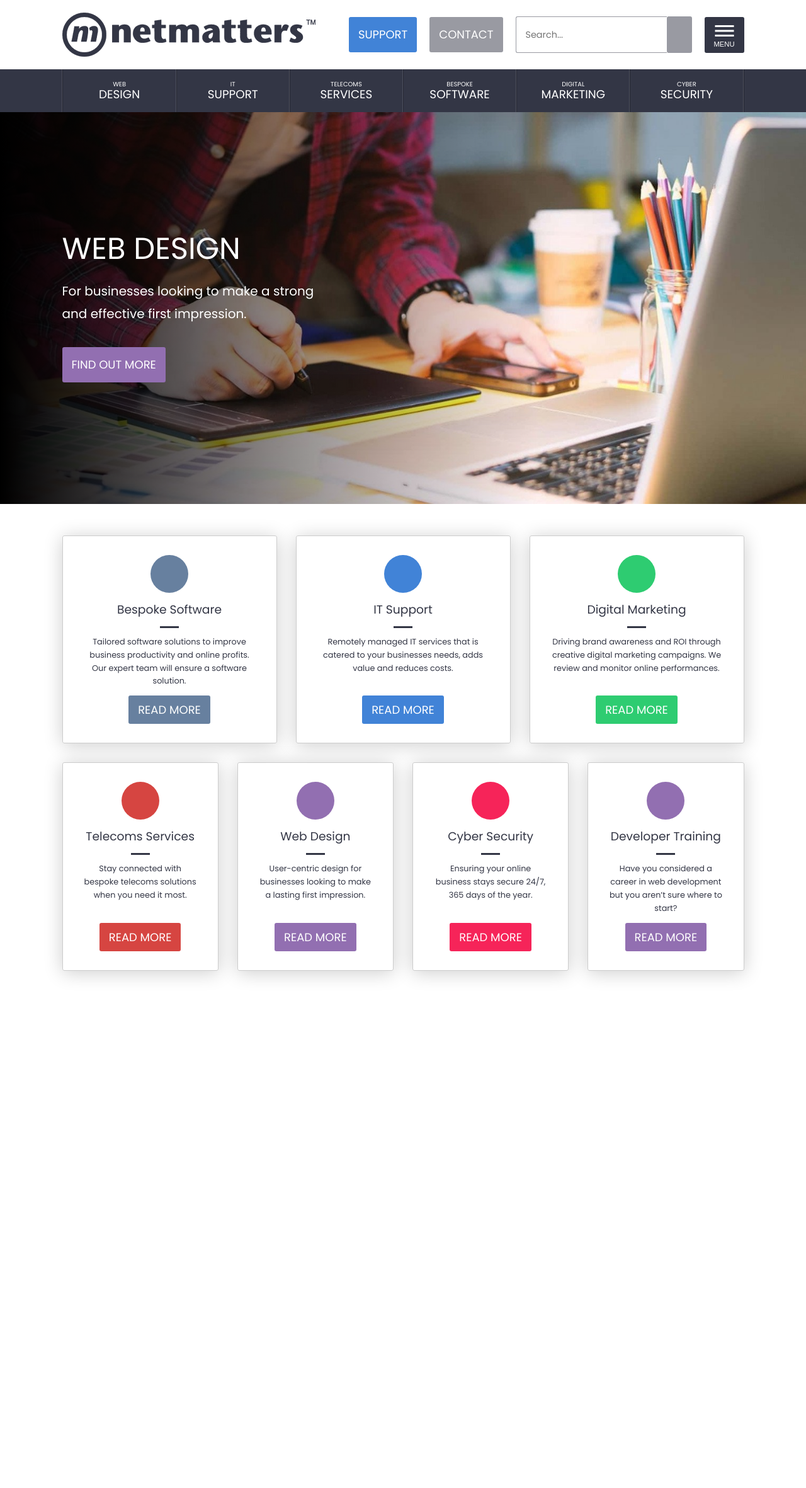
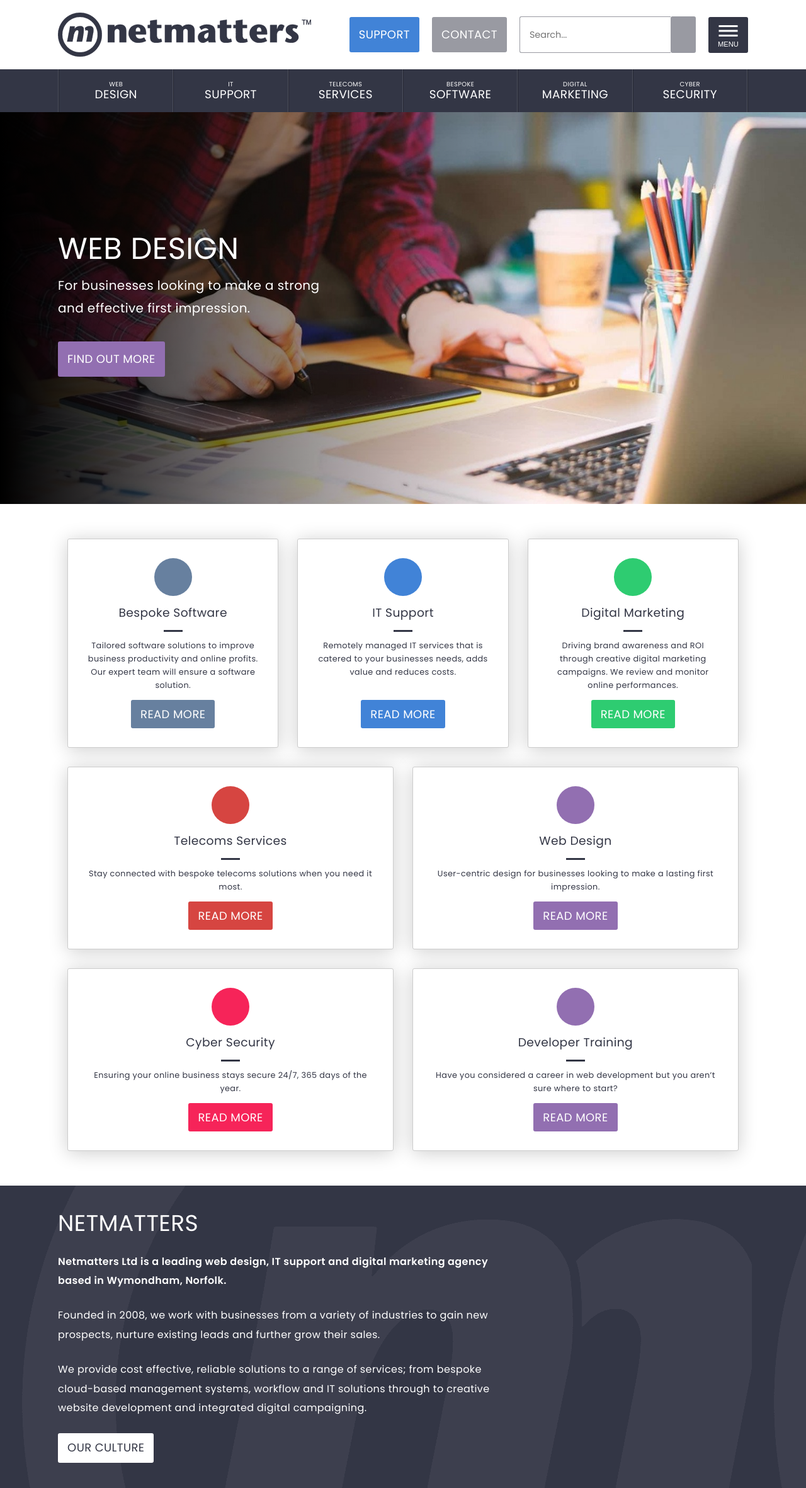
Before and after one commit to donscity/Netmatters-Site-Page, a PHP site: page / in a window 1280 px wide. Shown: the whole page at 63% size. Before the commit the page ends 1554 px from the top, so only its background shows below. Run offline with PHP 8.4, Linux system fonts and the light colour scheme.

Commit message:
added info section
-re worked the background span

```diff
--- a/index.html
+++ b/index.html
@@ -15,7 +15,7 @@
 <body>
     <div id=top>
         <header>
-            <div class="heading section">
+            <div class="heading page-center">
                 <a class="site-logo" href="https://www.netmatters.co.uk">
                     <img src="images/f-logo.png" alt="Netmatters">
                 </a>
@@ -37,11 +37,10 @@
                 </button>
             </div>
 <!-- ------------------------------------------------------------------------------------------------------- -->
-            <div class="grey-span">
-                <ul class="nav-bar section hide xs sm">
+                <ul class="nav-bar page-center hide xs sm">
                     <li class="color-hover web">
                         <a href="https://www.netmatters.co.uk/web-design"><i class="fas fa-code"></i><small>Web</small> Design</a>
-                        <ul class="nav-items section">
+                        <ul class="nav-items page-center">
                             <li><a href="https://www.netmatters.co.uk/web-design/website-design">Stylish Websites</a></li>
                             <li><a href="https://www.netmatters.co.uk/web-design/ecommerce-development">eCommerce Stores</a></li>
                             <li><a href="https://www.netmatters.co.uk/web-design/branding">Branding</a></li>
@@ -52,7 +51,7 @@
                     </li>
                     <li class="color-hover it">
                         <a href="https://www.netmatters.co.uk/it-support"><i class="fas fa-desktop"></i><small>IT</small> Support</a>
-                        <ul class="nav-items section">
+                        <ul class="nav-items page-center">
                             <li><a href="https://www.netmatters.co.uk/it-support/managed-it-support">Managed IT</a></li>
                             <li><a href="https://www.netmatters.co.uk/it-support/business-it-support">Business IT</a></li>
                             <li><a href="https://www.netmatters.co.uk/it-support/office-365-for-business">Office 365</a></li>
@@ -63,7 +62,7 @@
                     </li>
                     <li class="color-hover telecoms">
                         <a href="https://www.netmatters.co.uk/telecoms-services"><i class="fas fa-phone-alt"></i><small>Telecoms</small> Services</a>
-                        <ul class="nav-items section">
+                        <ul class="nav-items page-center">
                             <li><a href="https://www.netmatters.co.uk/telecoms-services/gigabit-voucher-scheme">Gigabit Voucher</a></li>
                             <li><a href="https://www.netmatters.co.uk/telecoms-services/hosted-business-voip">Hosted VoIP</a></li>
                             <li><a href="https://www.netmatters.co.uk/telecoms-services/business-voip">Business VoIP</a></li>
@@ -74,7 +73,7 @@
                     </li>
                     <li class="color-hover software">
                         <a href="https://www.netmatters.co.uk/bespoke-software"><i class="fas fa-th"></i><small>Bespoke</small> Software</a>
-                        <ul class="nav-items section">
+                        <ul class="nav-items page-center">
                                 <li><a href="https://www.netmatters.co.uk/bespoke-software/workflow-solutions">Workflow Solutions</a></li>
                                 <li><a href="https://www.netmatters.co.uk/bespoke-software/business-automation">Automation</a></li>
                                 <li><a href="https://www.netmatters.co.uk/bespoke-software/systems-integrations">System Integration</a></li>
@@ -85,7 +84,7 @@
                     </li>
                     <li class="color-hover marketing">
                         <a href="https://www.netmatters.co.uk/digital-marketing"><i class="fas fa-chart-bar"></i><small>Digital</small> Marketing</a>
-                        <ul class="nav-items section">
+                        <ul class="nav-items page-center">
                                 <li><a href="https://www.netmatters.co.uk/digital-marketing/seo-search-engine-optimisation">Search (SEO)</a></li>
                                 <li><a href="https://www.netmatters.co.uk/digital-marketing/ppc">Paid (PPC)</a></li>
                                 <li><a href="https://www.netmatters.co.uk/digital-marketing/conversion-marketing">Conversion (CRO)</a></li>
@@ -96,7 +95,7 @@
                     </li>
                     <li class="color-hover security">
                         <a href="https://www.netmatters.co.uk/cyber-security"><i class="fas fa-shield-alt"></i><small>Cyber</small> Security</a>
-                        <ul class="nav-items section">
+                        <ul class="nav-items page-center">
                                 <li><a href="https://www.netmatters.co.uk/cyber-security/cyber-security-assessment">Assessment</a></li>
                                 <li><a href="https://www.netmatters.co.uk/cyber-security/cyber-security-management">Management</a></li>
                                 <li><a href="https://www.netmatters.co.uk/cyber-security/cyber-penetration-testing">Penetration Testing</a></li>
@@ -106,13 +105,12 @@
                         </ul>
                     </li>
                 </ul>
-            </div>
         </header>
 <!-- ------------------------------------------------------------------------------------------------------- -->
         <div class="banner web">
             <img src="images/home-3wAI.jpg">
             <div class="content-container">
-                <div class="section">
+                <div class="page-center">
                     <h1>Web Design</h1>
                     <p>For businesses looking to make a strong <br>
                         and effective first impression.</p>
@@ -122,7 +120,7 @@
         </div>
     </div>
 <!-- -------------------------------------------------------------------------------------------------------------------------- -->
-    <div class="section card-container">
+    <div class="page-center content-section card-container">
         <a href="https://www.netmatters.co.uk/bespoke-software" class="card color-hover software">
             <i class="fas fa-th"></i>
             <h3>Bespoke Software</h3>
@@ -177,6 +175,14 @@
         </div>
     </div>
 <!-- ---------------------------------------------------------------------------------------------------------------- -->
+    <div class="page-center content-section netmatters-info">
+        <h1>Netmatters</h1>
+        <p class="bold">Netmatters Ltd is a leading web design, IT support and digital marketing agency based in Wymondham, Norfolk.</p>
+        <p>Founded in 2008, we work with businesses from a variety of industries to gain new prospects, nurture existing leads and further grow their sales.</p>
+        <p>We provide cost effective, reliable solutions to a range of services; from bespoke cloud-based management systems, workflow and IT solutions through to creative website development and integrated digital campaigning.</p>
+        <a class="btn" href="https://www.netmatters.co.uk/our-culture">Our Culture <i class="fas fa-arrow-right"></i></a>
+    </div>
+
 
 <!-- ---------------------------------------------------------------------------------------------------------------- -->
 
--- a/sass/stylesheet.scss
+++ b/sass/stylesheet.scss
@@ -22,7 +22,9 @@ $security: #f62459;
 body {
     background-color: $whitespace;
     font-family: 'Poppins', sans-serif;
+    letter-spacing: 0.4px;
     margin: 0;
+    overflow-x: hidden;
 }
 
 * {box-sizing: border-box;}
@@ -33,24 +35,43 @@ header {
     text-transform: uppercase;
 }
 
-.section {
+.page-center {
     margin-right: auto;
     margin-left: auto;
     padding-left: 15px;
     padding-right: 15px;
+    position: relative;
 
     @media (min-width: $sm) {
-        width: calc(380px + 50vw);
+        width: calc(380px + 49vw);
     }
 
     @media (min-width: $md) {
-        width: calc(280px + 64vw);
+        padding: 0;
+        width: calc(200px + 70vw);
     }
 
     @media (min-width: $lg) {
-        width: calc(985px + 10vw);
+        padding: 0;
+        width: calc(955px + 11vw);
     }
 }
+
+.page-center::before {
+    background-color: $whitespace;
+    content: "";
+    width: 100vw;
+    height: 100%;
+    z-index: -1;
+    position: absolute;
+    left: 50%;
+    margin-left: -50vw;
+    top: 0%;
+}
+.content-section {
+    padding: 40px 0;
+}
+
 
 .btn {
     display: inline-block;
@@ -88,7 +109,16 @@ header {
     &.security { background-color: $security; border-color: $security;}
 }
 
-h1, h2, h3 {font-weight: 400;}
+h1, h2, h3, p {
+    font-weight: 400;
+    margin: 0 0 25px 0;
+    line-height: 1.9rem;
+}
+h1 {
+    text-transform: uppercase;
+    font-size: 2.25rem;
+}
+.bold {font-weight: bold;}
 
 // ----------------------------------------------------------------
 #top {
@@ -178,14 +208,19 @@ h1, h2, h3 {font-weight: 400;}
     justify-content: center;
     list-style: none;
     margin: 0 auto;
-    &>li {
+    padding: 0px;
+    border-right: 1px solid #0004;
+    border-left: 1px solid #fff2;
+    &::before {background-color: $altspan;}
+
+    >li {
         display:block;
         flex: 1;
         border-right: 1px solid #fff2;
         border-left: 1px solid #0004;
     }
-    &::before {content: ""; border-right: 1px solid #fff2;}
-    &::after {content: ""; border-left: 1px solid #0004;}
+
+
 
     a {
         color: #fff;
@@ -307,10 +357,9 @@ h1, h2, h3 {font-weight: 400;}
     flex-wrap: wrap;
     justify-content: space-between;
     text-align: center;
-    &.section {
-        padding: 35px 0;
-    }
+
     .card {
+        background-color: #fff;
         flex: 2 80%;
         display: flex;
         flex-direction: column;
@@ -383,6 +432,30 @@ h1, h2, h3 {font-weight: 400;}
     }
 }
 // -------------------------------------------------------------------------
+.netmatters-info {
+    &::before {
+        background-color: $altspan;
+        background-image: url(images/branded.png);
+
+    }
+
+    color: #fff;
+    h1 {padding: 5px 0}
+
+    @media (min-width: $lg) {
+        padding-right: 31%;
+    }
+
+    .btn {
+        background-color: #fff;
+        color:$altspan;
+        line-height: 2.3rem;
+    }
+
+}
+
+
+
 // media queries
 
 @media (max-width: $sm-1) {
```
Also changed, not shown: other parts of sass/stylesheet.scss (+28 -13 lines), css/stylesheet.css, images/branded.png (added).
